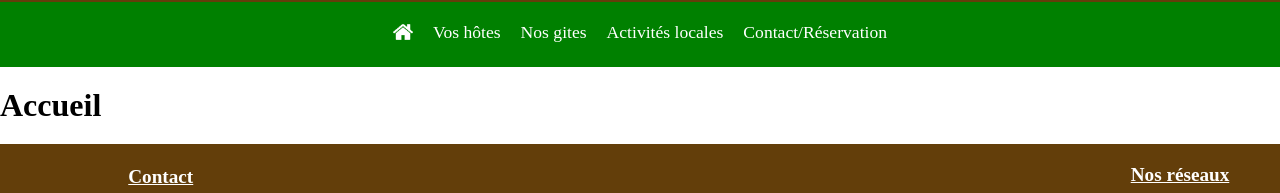
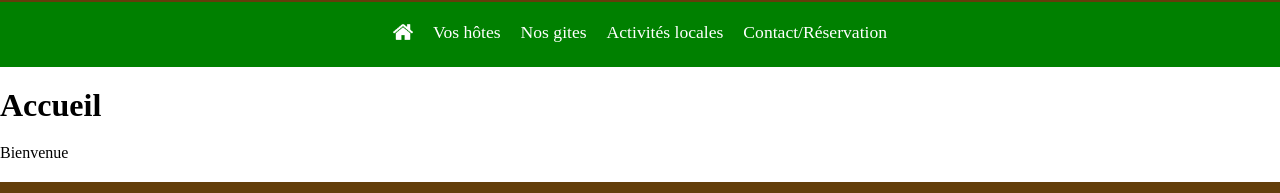
Before and after one commit to joparment/LeVernetdeDanton, a plain HTML site: page index.html in a window 1280 px wide. Shown: the part 162-355 px from the top of the page. Drawn offline with Linux system fonts and the light colour scheme.

Commit message:
Modif index

```diff
--- a/index.html
+++ b/index.html
@@ -42,6 +42,8 @@
             <h1>Accueil</h1>
 
         </section>
+
+            Bienvenue
 
         <section>
 
```
